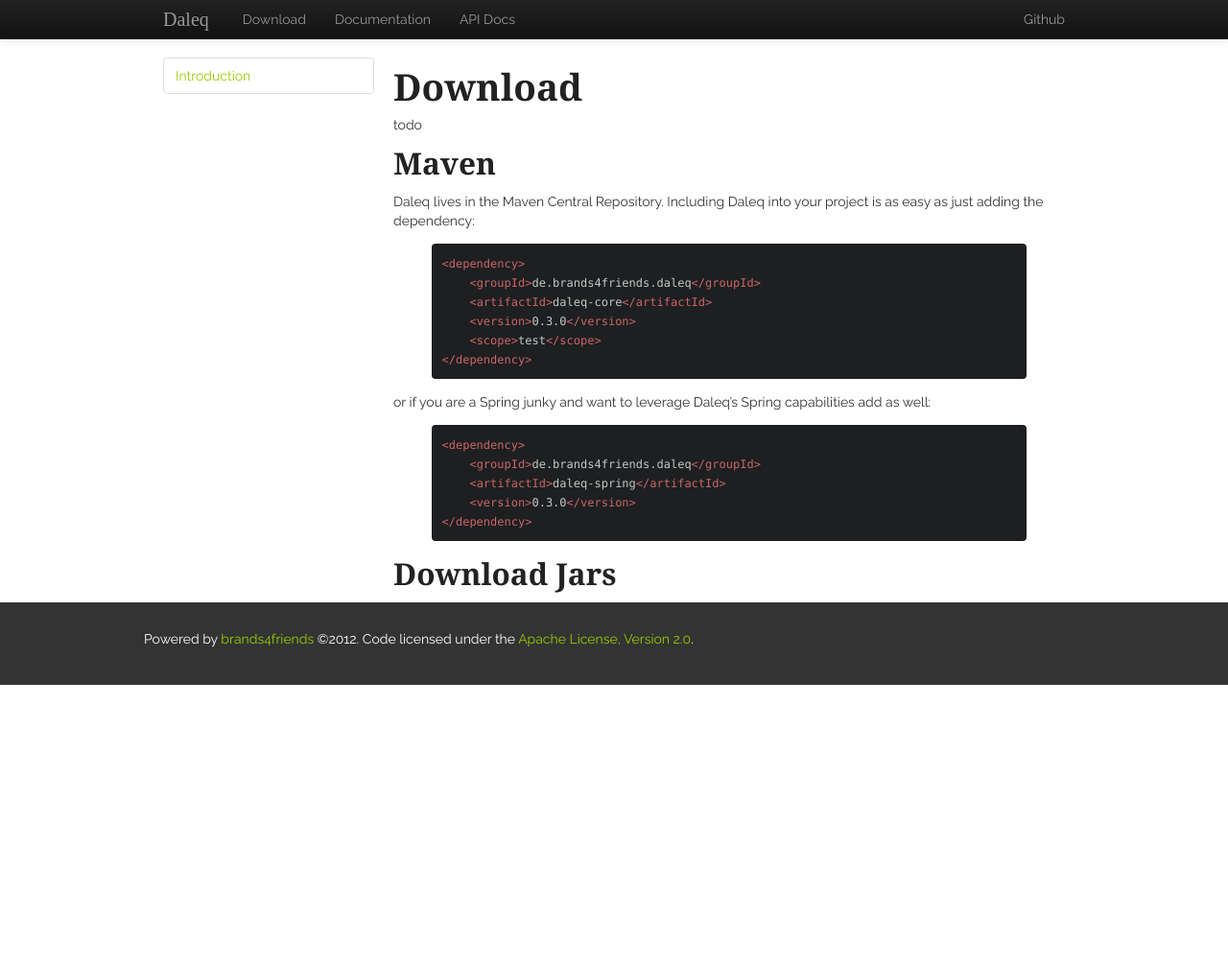
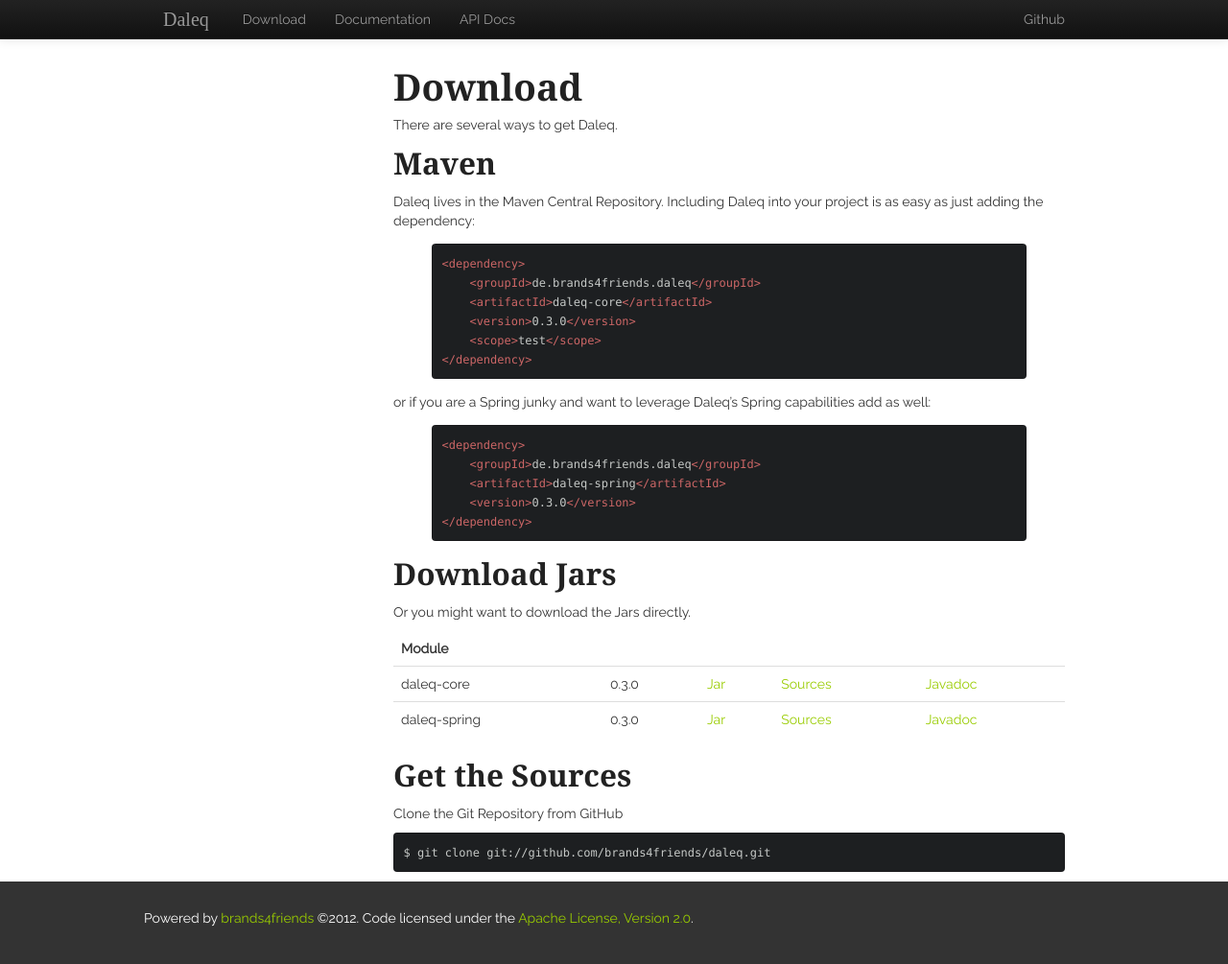
Before and after one commit to lgirndt/daleq.site, a Jekyll site: the page built from download.md, in a window 1280 px wide and 1005 px high. Shown: the whole window at 96% size. Built offline with Jekyll 4.4.1, drawn with Linux system fonts in a browser that asks for light colours; some web fonts are replaced; Markdown is read by kramdown in place of the engine named in the settings.

Commit message:
added content to download

```diff
--- a/_layouts/down.html
+++ b/_layouts/down.html
@@ -9,9 +9,7 @@
 	<div class="container">
 		<div class="row">
 			<div class="span3">
-				<ul class="nav nav-tabs nav-stacked">
-					<li><a href="download.html/#">Introduction</a></li>
-				</ul>
+
 			</div>
 			<div class="span9">
 				<h1>{{ page.title }}</h1>
--- a/download.md
+++ b/download.md
@@ -3,7 +3,7 @@
 layout: down
 ---
 
-todo
+There are several ways to get Daleq.
 
 ## Maven
 
@@ -29,3 +29,17 @@
 {% endhighlight %}
 
 ## Download Jars
+
+Or you might want to download the Jars directly.
+
+| **Module** | | | | |
+|:--|--|--|--|--|
+| daleq-core   | {{ site.version }}   |  [Jar]() | [Sources]() | [Javadoc]() |
+| daleq-spring | {{ site.version }} | [Jar]() | [Sources]() | [Javadoc]() |
+{: .table}
+
+## Get the Sources
+
+Clone the Git Repository from GitHub
+
+	$ git clone git://github.com/brands4friends/daleq.git
```
